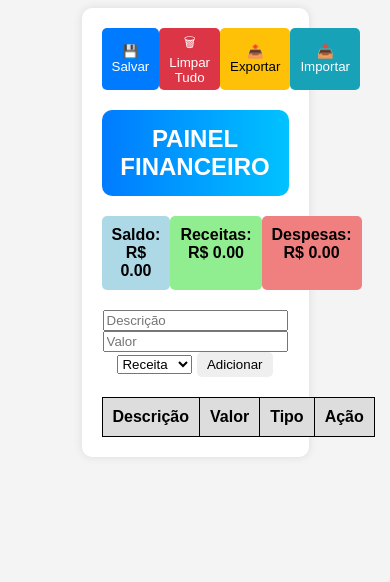
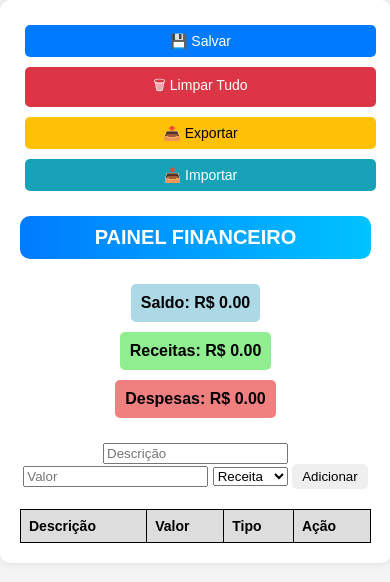
Before and after one commit to NatanCarFF/financeiro, a plain HTML site: page index.html in a window 390 px wide. Drawn offline with Linux system fonts and the light colour scheme.

Commit message:
Update index.html

```diff
--- a/index.html
+++ b/index.html
@@ -5,12 +5,13 @@
     <meta name="viewport" content="width=device-width, initial-scale=1.0">
     <title>Painel Financeiro</title>
     <style>
-        body { font-family: Arial, sans-serif; text-align: center; background: #f4f4f4; }
-        .container { width: 50%; margin: auto; background: white; padding: 20px; border-radius: 10px; box-shadow: 0 0 10px rgba(0,0,0,0.1); }
-        .header-buttons { display: flex; justify-content: space-around; margin-bottom: 20px; }
+        body { font-family: Arial, sans-serif; text-align: center; background: #f4f4f4; margin: 0; padding: 0; }
+        .container { width: 80%; max-width: 1200px; margin: auto; background: white; padding: 20px; border-radius: 10px; box-shadow: 0 0 10px rgba(0,0,0,0.1); }
+        .header-buttons { display: flex; justify-content: space-around; margin-bottom: 20px; flex-wrap: wrap; }
+        .header-buttons button { margin: 5px; }
         .banner { background: linear-gradient(to right, #007bff, #00c3ff); color: white; padding: 15px; font-size: 24px; font-weight: bold; border-radius: 10px; text-transform: uppercase; margin-bottom: 20px; }
-        .summary { display: flex; justify-content: space-around; margin: 20px 0; }
-        .summary div { padding: 10px; border-radius: 5px; font-weight: bold; }
+        .summary { display: flex; justify-content: space-around; margin: 20px 0; flex-wrap: wrap; }
+        .summary div { padding: 10px; border-radius: 5px; font-weight: bold; flex: 1 0 30%; margin: 5px; }
         .income { background: lightgreen; }
         .expense { background: lightcoral; }
         .balance { background: lightblue; }
@@ -28,6 +29,23 @@
         .export-btn:hover { background: #e0a800; }
         .import-btn { background: #17a2b8; color: white; }
         .import-btn:hover { background: #138496; }
+
+        /* Responsividade */
+        @media (max-width: 768px) {
+            .container { width: 90%; }
+            .header-buttons { flex-direction: column; }
+            .summary { flex-direction: column; align-items: center; }
+            .summary div { flex: 1 0 100%; text-align: center; }
+            table { font-size: 14px; }
+            .header-buttons button { width: 100%; }
+        }
+
+        @media (max-width: 480px) {
+            .banner { font-size: 20px; padding: 10px; }
+            th, td { font-size: 14px; padding: 8px; }
+            .header-buttons button { font-size: 14px; padding: 8px; }
+            .summary div { font-size: 16px; }
+        }
     </style>
 </head>
 <body>
```
